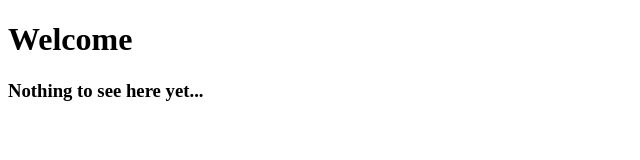
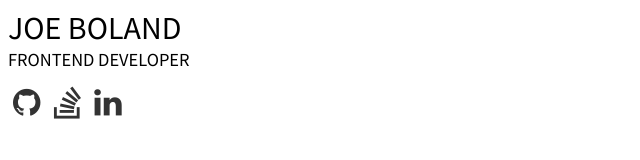
Before and after one commit to jboland/jboland.github.io, a plain HTML site: page index.html in a window 1280 px wide. Shown: the whole page, without its empty margins (0-640 px from the left). Drawn offline with Linux system fonts and the light colour scheme.

Commit message:
Update index with links, basic layout; switch to scss; base styling

```diff
--- a/index.html
+++ b/index.html
@@ -3,11 +3,35 @@
 	<head>
 		<meta name="viewport" content="width=device-width, initial-scale=1">
 		<title>Joe Boland</title>
+		<link href='http://fonts.googleapis.com/css?family=Source+Sans+Pro:400,700' rel='stylesheet' type='text/css'>
+		<link rel="stylesheet" type="text/css" href="http://maxcdn.bootstrapcdn.com/font-awesome/4.3.0/css/font-awesome.min.css">
+		<link rel="stylesheet" type="text/css" href="css/style.css">
 	</head>
 	<body>
 		<div class="container">
-			<h1>Welcome</h1>
-			<h3>Nothing to see here yet...</h3>
+			<div class="header">
+				<h1>Joe Boland</h1>
+				<h3>Frontend developer</h3>
+			</div>
+			<div class="contact">
+				<ul class="unstyled">
+					<li>
+						<a href="https://github.com/jboland">
+							<i class="fa fa-github fa-2x" title="Github"></i>
+						</a>
+					</li>
+					<li>
+						<a href="https://careers.stackoverflow.com/jboland">
+							<i class="fa fa-stack-overflow fa-2x" title="StackOverflow"></i>
+						</a>
+					</li>
+					<li>
+						<a href="https://www.linkedin.com/in/josephjboland">
+							<i class="fa fa-linkedin fa-2x" title="LinkedIn"></i>
+						</a>
+					</li>
+				</ul>
+			</div>
 		</div>
 	</body>
 </html>
--- /dev/null
+++ b/scss/style.scss
@@ -0,0 +1,58 @@
+@import "variables";
+
+// Global
+
+* {
+	-webkit-box-sizing: border-box;
+	box-sizing: border-box;
+}
+
+body {
+	font-family: "Source Sans Pro", "Helvetica Neue", sans-serif;
+}
+
+a {
+	text-decoration: none;
+	color: #333;
+}
+
+a:visited {
+	text-decoration: none;
+	color: #333;
+}
+
+// Header
+
+.header {
+	h1, h3 {
+		font-weight: normal;
+		text-transform: uppercase;
+		margin: 0;
+	}
+
+	h1 {
+		font-size: 2em;
+	}
+
+	h3 {
+		font-size: 1.15em;
+	}
+}
+
+// Contact
+
+.contact {
+
+	.unstyled {
+		list-style-type: none;
+		padding-left: 0;
+
+		li {
+			display: inline-block;
+			padding: 0 5px;
+		}
+
+	}
+
+
+}
--- /dev/null
+++ b/scss/variables.scss
@@ -0,0 +1 @@
+$breakpoint-mobile: "650px";
```
Also changed, not shown: css/style.css (added), 2 other files.
